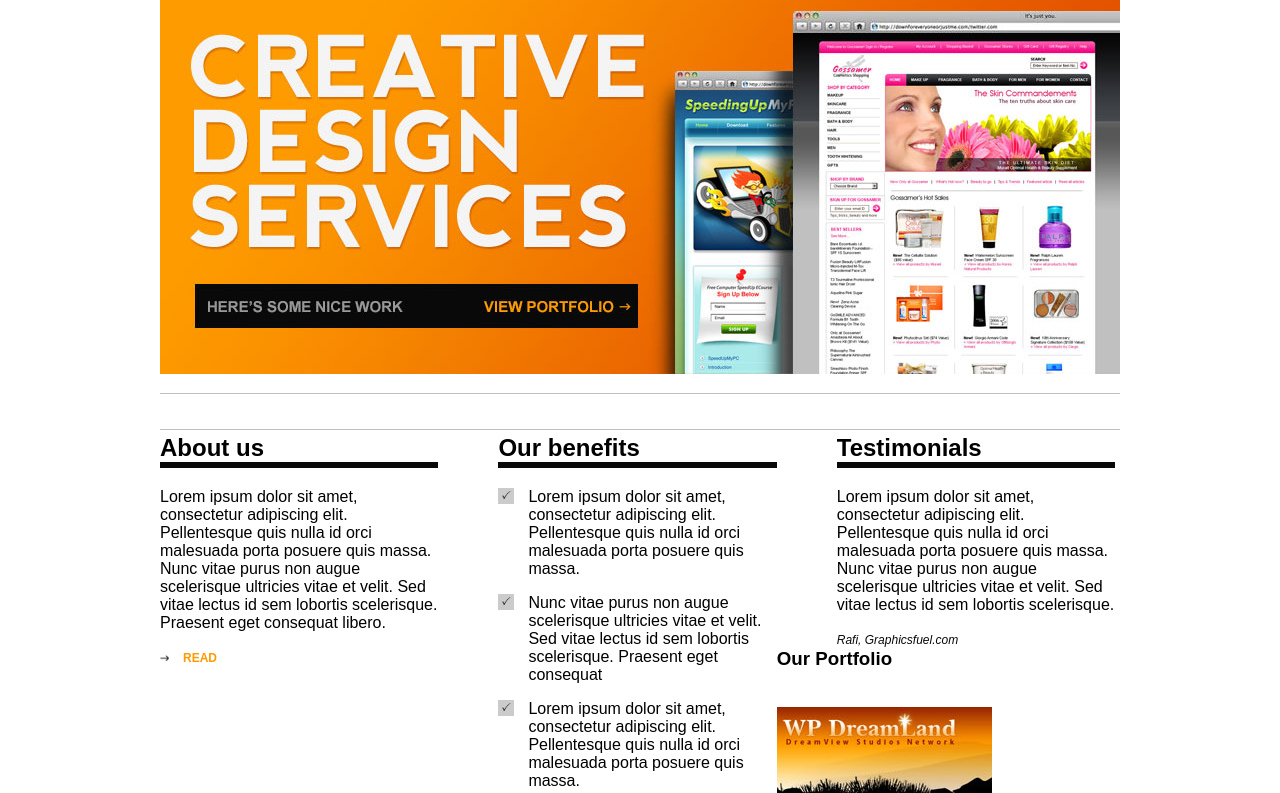
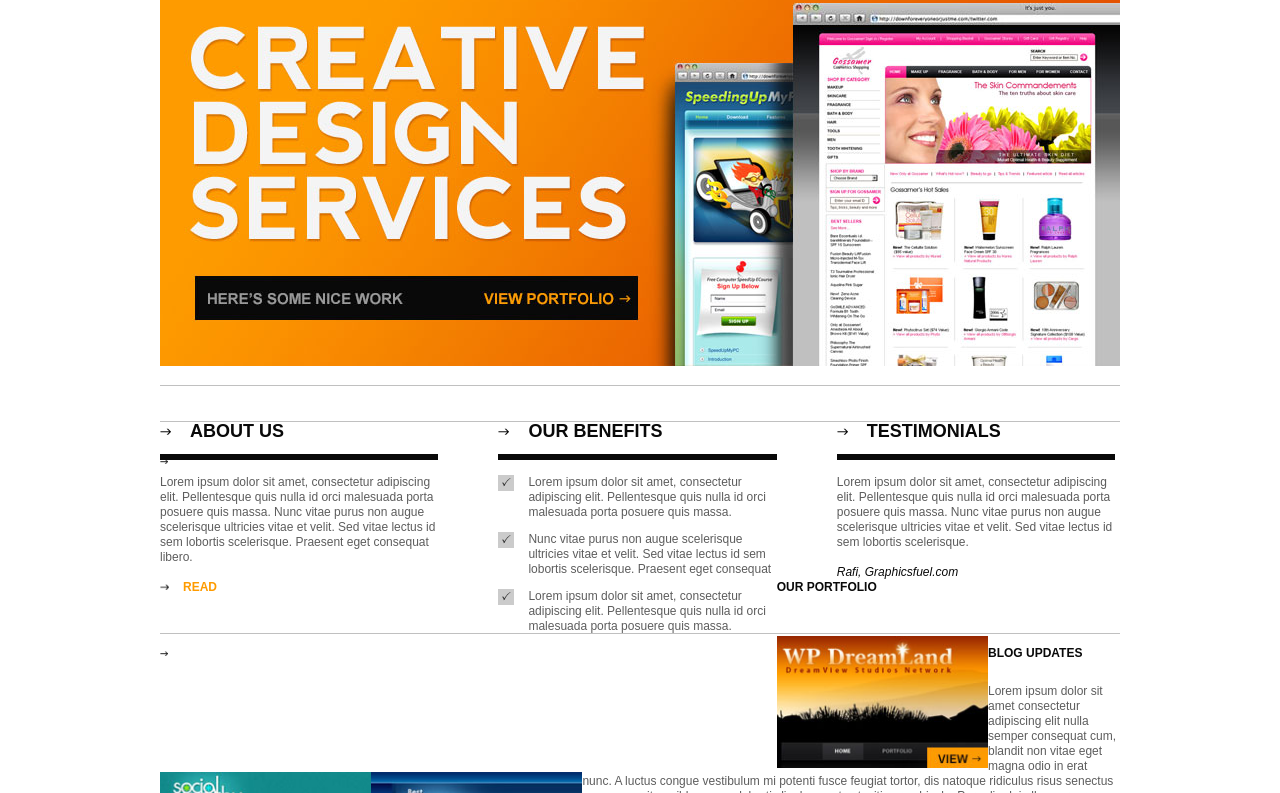
Before and after one commit to Kajoha/creativeStudio, a website: page index.html in a window 1280 px wide. Shown: the part 159-952 px from the top of the page. Drawn offline with Linux system fonts and the light colour scheme; files whose address does not match are found by name.

Commit message:
agregando estilos al porfolio

```diff
--- /dev/null
+++ b/sass/partial/_portfolio.scss
@@ -0,0 +1,8 @@
+.box-img {
+    width: 22%;
+    float: left;
+
+img {
+    max-width: 100%;
+    width: 100%; }
+}
--- a/sass/styles.scss
+++ b/sass/styles.scss
@@ -3,3 +3,4 @@
 @import 'partial/navigation';
 @import 'partial/logo';
 @import 'partial/contenido';
+@import 'partial/portfolio';
```
Also changed, not shown: public/css/styles.css.
